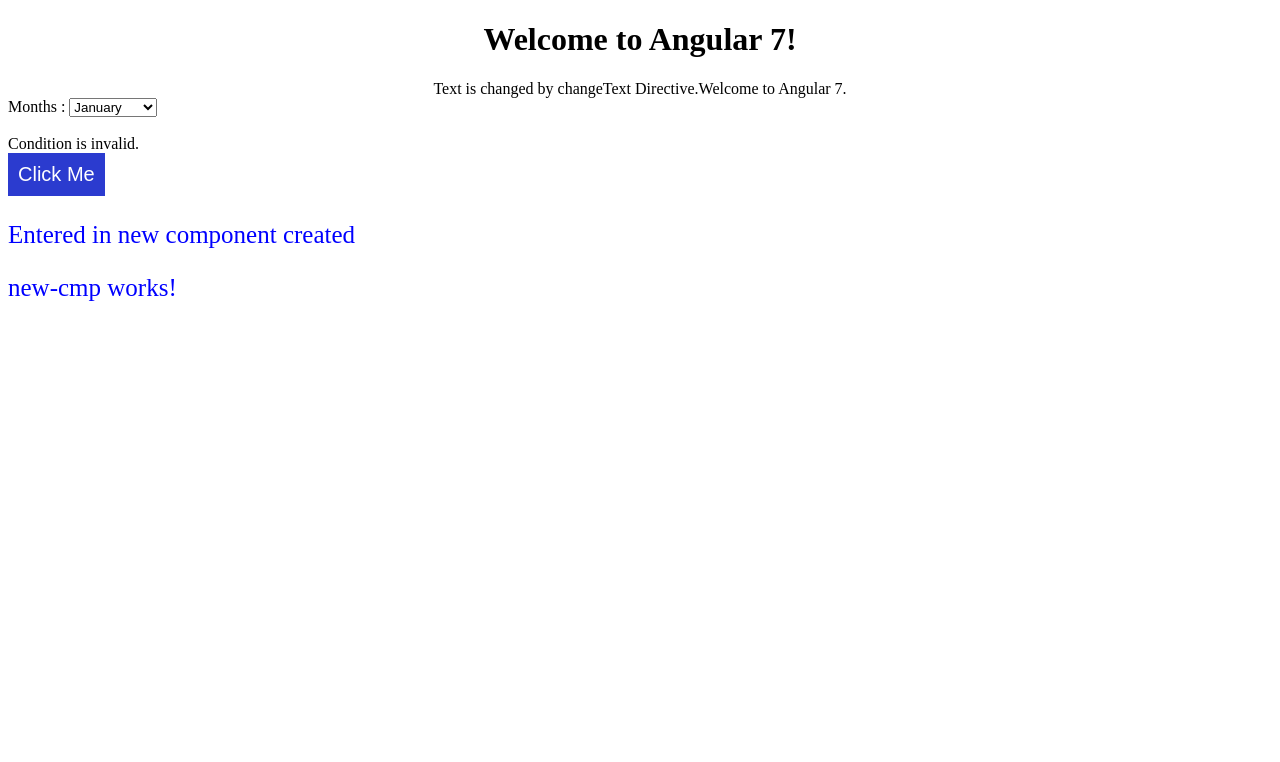
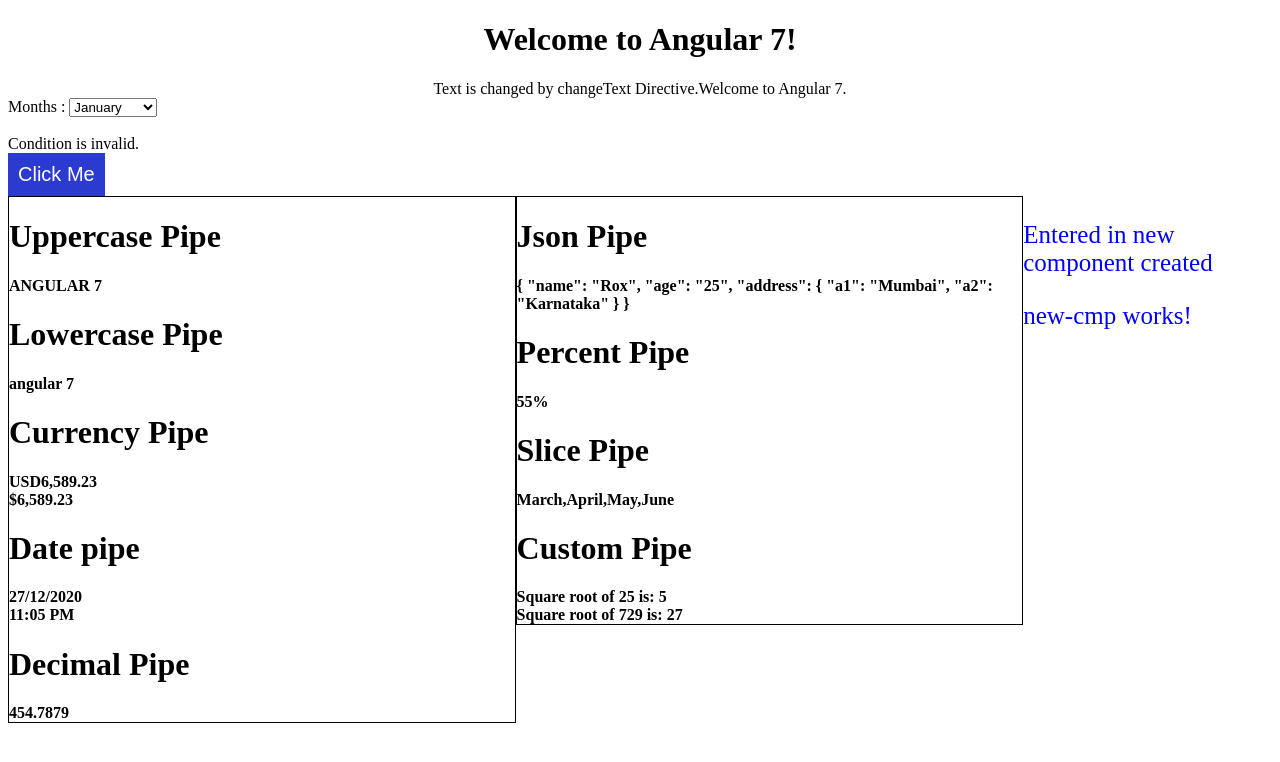
Before and after one commit to taoyuchuan/AngularDemo, an Angular app: page / in a window 1280 px wide. Shown: the top 762 px of the page. Built offline with nearby package versions, Linux system fonts and the light colour scheme.

Commit message:
Add pipes

```diff
--- a/src/app/app.component.html
+++ b/src/app/app.component.html
@@ -22,5 +22,42 @@
 
 <button (click) = "myClickFunction($event)">Click Me</button>
 
+<div style = "width:100%;">
+  <div style = "width:40%;float:left;border:solid 1px black;">
+    <h1>Uppercase Pipe</h1>
+    <b>{{title | uppercase}}</b>
+    <br/>
+
+    <h1>Lowercase Pipe</h1>
+    <b>{{title | lowercase}}</b>
+    <h1>Currency Pipe</h1>
+    <b>{{6589.23 | currency:"USD":false}}</b>
+    <br/>
+
+    <b>{{6589.23 | currency:"USD":true}}</b>
+    <h1>Date pipe</h1>
+    <b>{{todayDate | date:'d/M/y'}}</b>
+    <br/>
+
+    <b>{{todayDate | date:'shortTime'}}</b>
+    <h1>Decimal Pipe</h1>
+    <b>{{ 454.78787814 | number: '3.4-4' }}</b>
+  </div>
+
+  <div style = "width:40%;float:left;border:solid 1px black;">
+  <h1>Json Pipe</h1>
+  <b>{{ jsonVal | json }}</b>
+  <h1>Percent Pipe</h1>
+  <b>{{00.54565 | percent}}</b>
+  <h1>Slice Pipe</h1>
+  <b>{{months | slice:2:6}}</b>
+      <h1>Custom Pipe</h1>
+      <b>Square root of 25 is: {{25 | sqrt}}</b>
+      <br/>
+      <b>Square root of 729 is: {{729 | sqrt}}</b>
+</div>
+
+</div>
+
 <app-new-cmp></app-new-cmp>
 <router-outlet></router-outlet>
--- a/src/app/app.component.ts
+++ b/src/app/app.component.ts
@@ -25,4 +25,7 @@
     console.log("Changed month from the Dropdown");
     console.log(event);
   }
+
+  todayDate = new Date();
+  jsonVal = {name:'Rox', age:'25', address:{a1:'Mumbai', a2:'Karnataka'}};
 }
--- a/src/app/app.module.ts
+++ b/src/app/app.module.ts
@@ -5,12 +5,14 @@
 import { AppComponent } from './app.component';
 import { NewCmpComponent } from './new-cmp/new-cmp.component';
 import { ChangeTextDirective } from './change-text.directive';
+import {SqrtPipe} from './app.sqrt';
 
 @NgModule({
   declarations: [
     AppComponent,
     NewCmpComponent,
-    ChangeTextDirective
+    ChangeTextDirective,
+    SqrtPipe
   ],
   imports: [
     BrowserModule,
--- /dev/null
+++ b/src/app/app.sqrt.ts
@@ -0,0 +1,11 @@
+import {Pipe, PipeTransform} from '@angular/core'
+
+@Pipe ({
+  name: 'sqrt'
+})
+
+export class SqrtPipe implements PipeTransform {
+  transform(val: number): number {
+    return Math.sqrt(val);
+  }
+}
```
